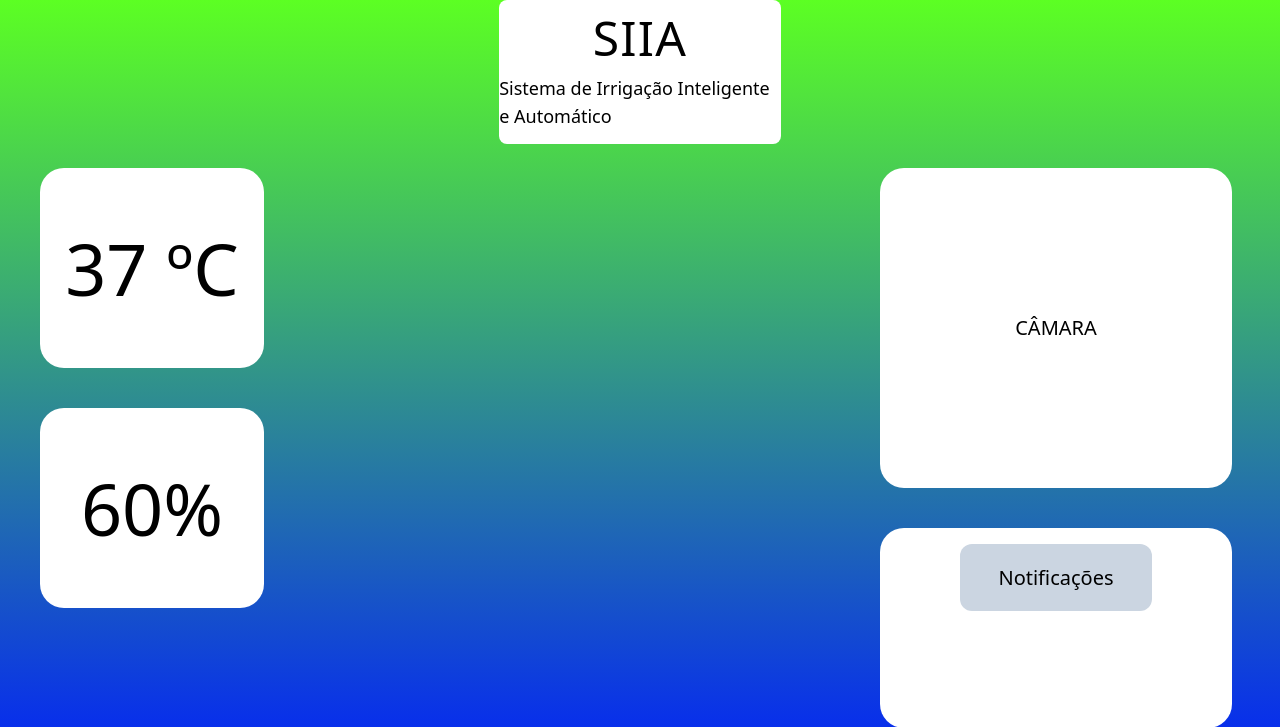
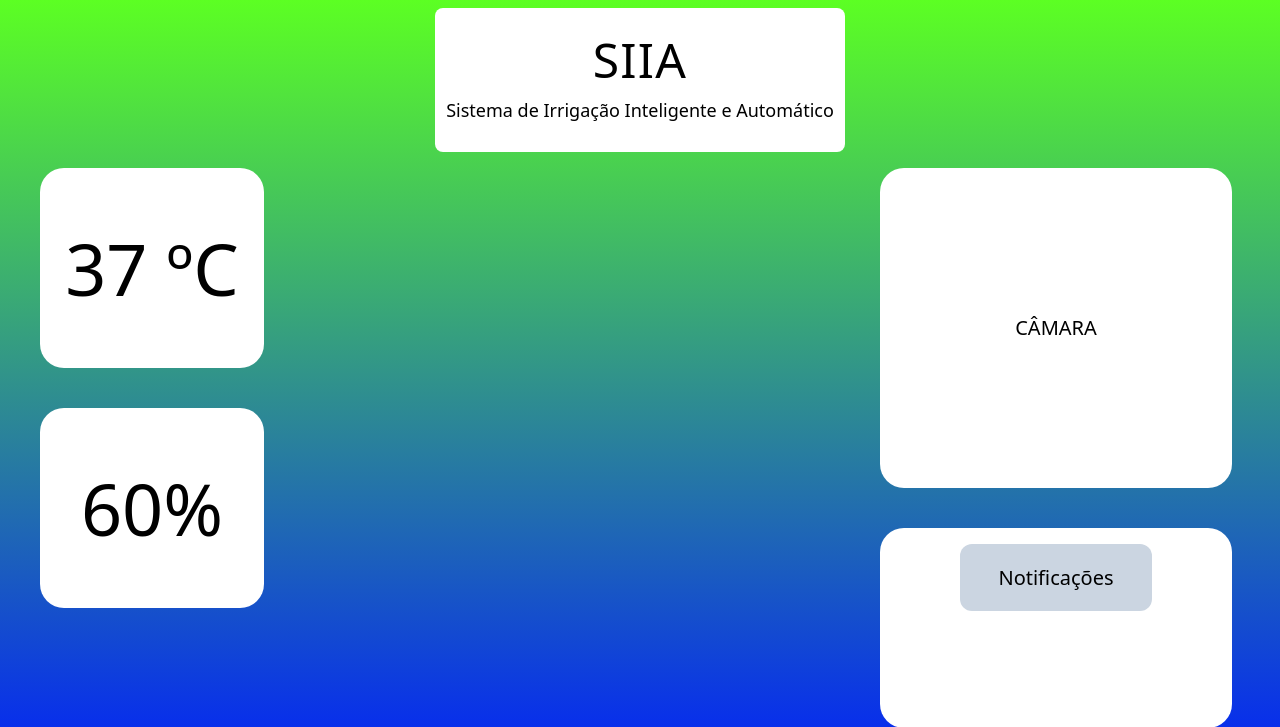
Before and after one commit to SeltikHD/SIA2, a Flask app: page / in a window 1280 px wide. Shown: the top 727 px of the page. Run offline with Flask 3, Linux system fonts and the light colour scheme; style sheets or scripts are compiled from the project's sources; some libraries are stand-ins or nearby versions.

Commit message:
Protótipo completo

```diff
--- a/website/templates/index.html
+++ b/website/templates/index.html
@@ -16,7 +16,7 @@
     <body class="bg-gradient-to-b from-[#5CFF23] to-[#001AFF]">
         <div class="h-full max-h-screen">
             <header class="w-full h-[18%] mb-6 flex justify-center">
-                <div class="bg-white rounded-lg h-full w-[22%] flex justify-center items-center flex-col">
+                <div class="bg-white rounded-lg h-full w-[32%] mt-2 flex justify-center items-center flex-col">
                     <h1 class="text-5xl tracking-wide mb-3">SIIA</h1>
                     <p class="text-lg">Sistema de Irrigação Inteligente e Automático</p>
                 </div>
```
